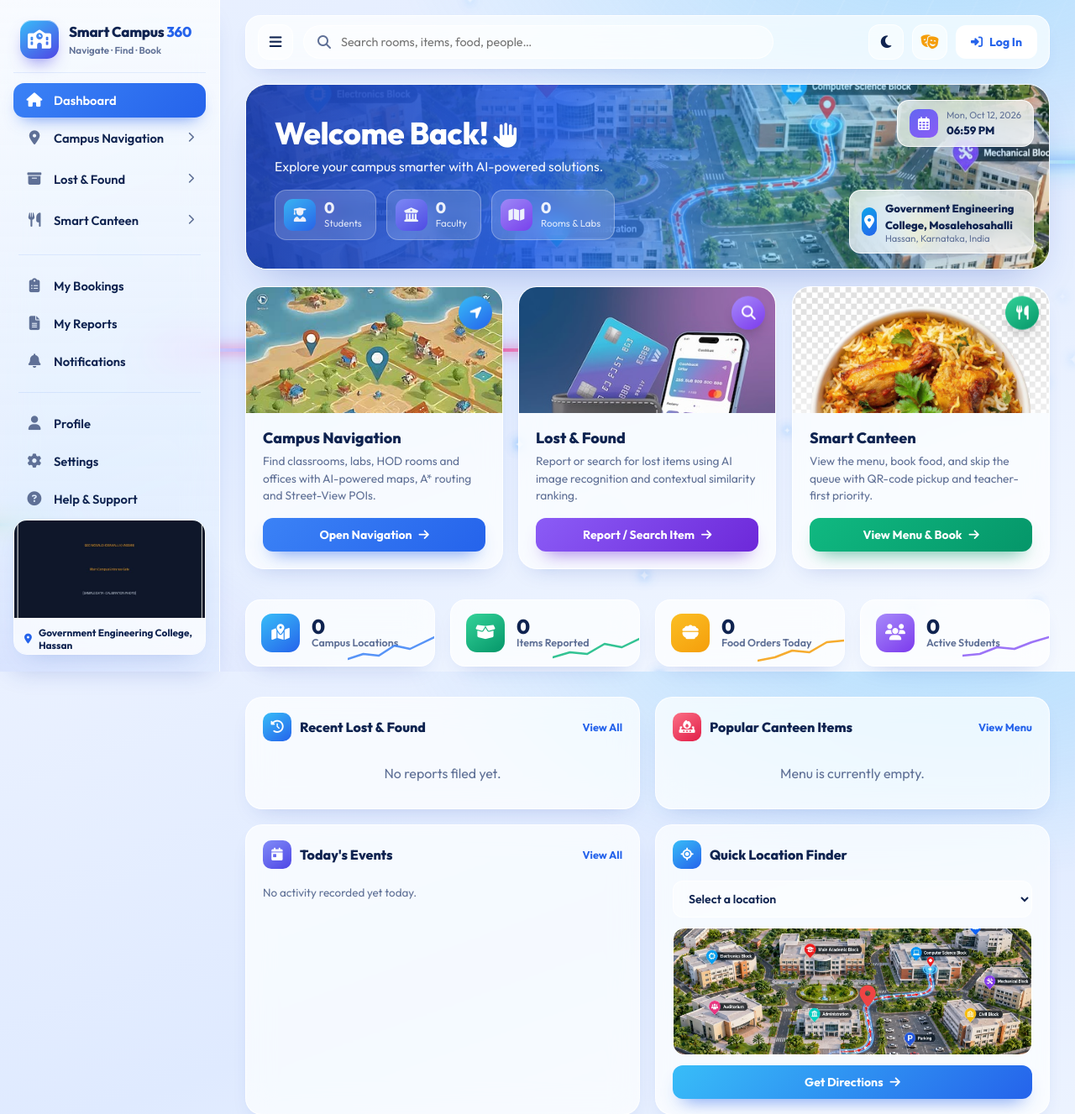
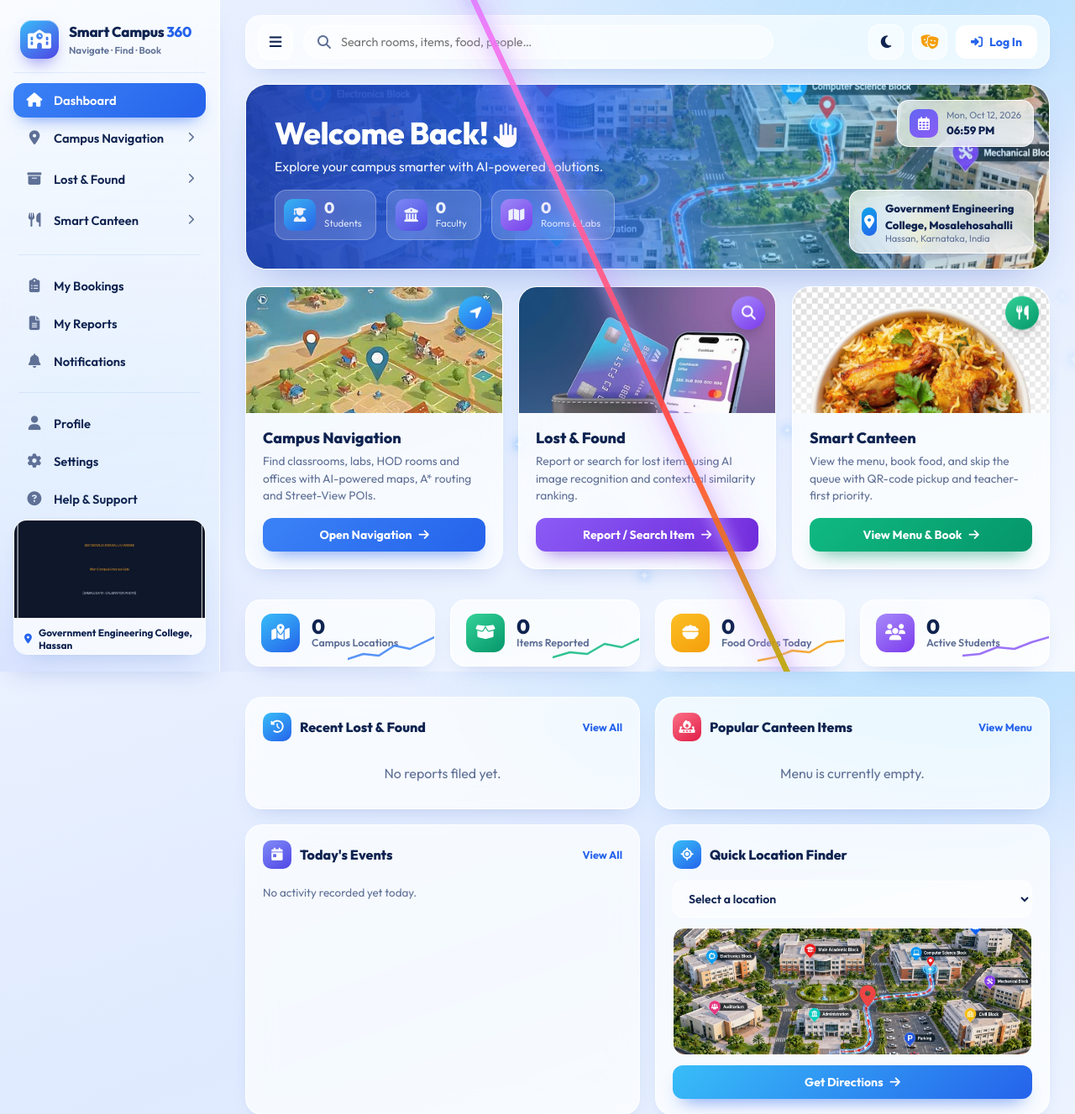
Before and after one commit to nithina200520-maker/smart-campus-360, a Flask app: page / in a window 1280 px wide. Shown: the top 1327 px of the page at 84% size. Run offline with Flask 3, Linux system fonts and the light colour scheme; data that the repository does not hold is empty; parts of the project's set-up code (start-up, migrations or seed data) failed here and were passed over.

Commit message:
Dashboard FX: replace horizontal rays with diagonal / light ray sweeping in front (color-cycling, slow, shake)

```diff
--- a/app/static/css/dashboard.css
+++ b/app/static/css/dashboard.css
@@ -87,26 +87,20 @@ html[data-theme="dark"] .sc-flake { background: radial-gradient(circle at 50% 50
 @keyframes sc-fall { 0% { transform: translate3d(0, -6vh, 0); } 100% { transform: translate3d(var(--drift, 0px), 110vh, 0); } }
 @keyframes sc-twinkle { 0%, 100% { opacity: 0.12; } 50% { opacity: 0.95; } }
 
-/* ============================== HORIZONTAL LIGHT RAYS ============================== */
-.sc-rays { position: fixed; inset: 0; z-index: 0; pointer-events: none; overflow: hidden; }
-.sc-ray { position: absolute; left: 0; right: 0; height: 2px; }
-.sc-ray::before {
-  content: ""; position: absolute; top: -1px; left: -45%; width: 45%; height: 4px; border-radius: 4px;
-  background: linear-gradient(90deg, transparent 0%, var(--c1) 35%, var(--c2) 65%, transparent 100%);
-  box-shadow: 0 0 14px var(--c2), 0 0 30px var(--c1);
-  filter: blur(0.5px);
-  opacity: 0;
-  animation: sc-raypass var(--rd, 7s) ease-in-out var(--rdel, 0s) infinite;
+/* ============================== DIAGONAL "/" LIGHT RAY (in front) ============================== */
+.sc-slash { position: fixed; inset: 0; z-index: 60; pointer-events: none; overflow: hidden; }
+.sc-slash-beam { position: absolute; top: 0; left: 0; height: 100%; width: 0; animation: sc-slashmove 12s linear infinite; }
+.sc-slash-line {
+  position: absolute; top: -30%; left: 0; width: 7px; height: 160%; border-radius: 8px;
+  background: linear-gradient(180deg, #22d3ee, #a78bfa, #ec4899, #fbbf24, #34d399, #22d3ee);
+  background-size: 100% 200%;
+  box-shadow: 0 0 16px rgba(150,200,255,0.95), 0 0 38px rgba(160,120,255,0.65), 0 0 60px rgba(80,180,255,0.4);
+  animation: sc-slashshake 0.32s ease-in-out infinite, sc-slashhue 6s linear infinite, sc-slashflow 6s linear infinite;
 }
-.sc-ray.r1 { top: 24%; --c1: #22d3ee; --c2: #3b82f6; --rd: 7s;  --rdel: 0.5s; }
-.sc-ray.r2 { top: 52%; --c1: #a78bfa; --c2: #ec4899; --rd: 8.5s; --rdel: 2.8s; }
-.sc-ray.r3 { top: 78%; --c1: #fbbf24; --c2: #34d399; --rd: 10s; --rdel: 5.2s; }
-@keyframes sc-raypass {
-  0%   { left: -45%; opacity: 0; }
-  12%  { opacity: 0.95; }
-  88%  { opacity: 0.95; }
-  100% { left: 100%; opacity: 0; }
-}
+@keyframes sc-slashmove { 0% { transform: translateX(-32vw); opacity: 0; } 8% { opacity: 0.95; } 92% { opacity: 0.95; } 100% { transform: translateX(132vw); opacity: 0; } }
+@keyframes sc-slashshake { 0%, 100% { transform: rotate(-25deg) translateX(0); } 25% { transform: rotate(-25deg) translateX(-2.5px); } 75% { transform: rotate(-25deg) translateX(2.5px); } }
+@keyframes sc-slashhue { 0% { filter: hue-rotate(0deg) blur(0.4px) saturate(1.3); } 100% { filter: hue-rotate(360deg) blur(0.4px) saturate(1.3); } }
+@keyframes sc-slashflow { 0% { background-position: 0 0; } 100% { background-position: 0 200%; } }
 
 /* ============================== ENHANCED ANIMATIONS ============================== */
 .sc-banner { isolation: isolate; }
@@ -397,5 +391,5 @@ html[data-theme="dark"] .sc-banner-veil { background: linear-gradient(100deg, rg
   .sc-qfind .sc-qpin { animation: none; }
   .sc-banner-media, .sc-banner::after, .sc-fcard-media::after, .sc-fcard-badge, .sc-dot { animation: none !important; }
   .sc-fcard { transform: none !important; }
-  .sc-snow, .sc-rays { display: none; }
+  .sc-snow, .sc-slash { display: none; }
 }
--- a/app/templates/main/index.html
+++ b/app/templates/main/index.html
@@ -27,11 +27,9 @@
   <div class="sc-scrim" id="scScrim"></div>
   <!-- Decorative falling-sparkle "snow" shimmer (cosmetic, behind content) -->
   <div class="sc-snow" id="scSnow" aria-hidden="true"></div>
-  <!-- Three colored horizontal light rays sweeping across (cosmetic) -->
-  <div class="sc-rays" aria-hidden="true">
-    <span class="sc-ray r1"></span>
-    <span class="sc-ray r2"></span>
-    <span class="sc-ray r3"></span>
+  <!-- Diagonal "/" light ray sweeping in front of the dashboard (cosmetic) -->
+  <div class="sc-slash" aria-hidden="true">
+    <div class="sc-slash-beam"><span class="sc-slash-line"></span></div>
   </div>
 
   <!-- ============================= SIDEBAR ============================= -->
```
